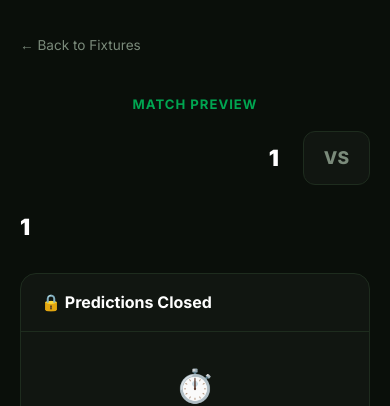
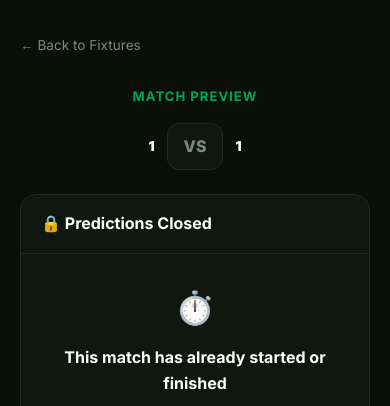
Before and after one commit to jery10/TipKing, a Flask app: page /match/1/vs/1 in a window 390 px wide. Shown: the part 64-470 px from the top of the page. Run offline with Flask 3, Linux system fonts and the light colour scheme; data that the repository does not hold is empty.

Commit message:
Fix mobile match header overflow, show prediction markets in form
- Match header uses clamp() font size and word-break so long names fit on phones
- Result option labels use clamp() font size and word-break
- Add 'What you're scored on' panel showing all 4 markets (Result/Score/O-U/Goals Range) with payouts
- Markets note explains O/U 2.5 and Goals Range are auto-calculated from predicted score

Co-Authored-By: Claude Sonnet 4.6 <noreply@anthropic.com>

```diff
--- a/static/css/style.css
+++ b/static/css/style.css
@@ -540,15 +540,17 @@ textarea { resize: vertical; min-height: 80px; }
 .result-option { display: none; }
 .result-label {
   display: block;
-  padding: 14px;
+  padding: 12px 8px;
   border: 2px solid var(--border);
   border-radius: 10px;
   text-align: center;
   cursor: pointer;
   font-weight: 700;
-  font-size: 0.88rem;
+  font-size: clamp(0.72rem, 2.5vw, 0.88rem);
   transition: all 0.15s;
   user-select: none;
+  word-break: break-word;
+  line-height: 1.3;
 }
 .result-option:checked + .result-label {
   border-color: var(--primary);
--- a/templates/match.html
+++ b/templates/match.html
@@ -7,14 +7,14 @@
   </div>
 
   <!-- Match header -->
-  <div style="text-align:center;padding:36px 0 28px">
+  <div style="text-align:center;padding:28px 0 24px">
     <div style="font-size:0.82rem;font-weight:700;color:var(--primary-light);text-transform:uppercase;letter-spacing:1px;margin-bottom:16px">
       Match Preview
     </div>
-    <div style="display:flex;align-items:center;justify-content:center;gap:24px;flex-wrap:wrap">
-      <div style="font-size:1.4rem;font-weight:900;text-align:right;flex:1;min-width:120px">{{ home }}</div>
-      <div style="background:var(--bg2);border:1px solid var(--border);border-radius:12px;padding:12px 20px;font-size:1.1rem;font-weight:800;color:var(--muted)">VS</div>
-      <div style="font-size:1.4rem;font-weight:900;text-align:left;flex:1;min-width:120px">{{ away }}</div>
+    <div style="display:grid;grid-template-columns:1fr auto 1fr;align-items:center;gap:12px">
+      <div style="font-size:clamp(0.85rem,3vw,1.2rem);font-weight:900;text-align:right;word-break:break-word;line-height:1.25">{{ home }}</div>
+      <div style="background:var(--bg2);border:1px solid var(--border);border-radius:12px;padding:10px 16px;font-size:1rem;font-weight:800;color:var(--muted);white-space:nowrap">VS</div>
+      <div style="font-size:clamp(0.85rem,3vw,1.2rem);font-weight:900;text-align:left;word-break:break-word;line-height:1.25">{{ away }}</div>
     </div>
   </div>
 
@@ -161,6 +161,18 @@
               <textarea id="reasoning" placeholder="Why do you think this? e.g. Home team hasn't lost at home all season, key striker is back from injury..."></textarea>
             </div>
 
+            <!-- Markets being evaluated -->
+            <div style="background:var(--bg3);border:1px solid var(--border);border-radius:10px;padding:14px;margin-bottom:16px">
+              <div style="font-size:0.72rem;font-weight:700;color:var(--primary-light);text-transform:uppercase;letter-spacing:0.5px;margin-bottom:10px">What you're scored on</div>
+              <div style="display:grid;grid-template-columns:1fr 1fr;gap:8px">
+                <div style="font-size:0.78rem;color:var(--muted)">✅ Match Result <span style="color:var(--green);font-weight:700">₦400</span></div>
+                <div style="font-size:0.78rem;color:var(--muted)">🎯 Exact Score <span style="color:var(--green);font-weight:700">₦1,600</span></div>
+                <div style="font-size:0.78rem;color:var(--muted)">📊 Over/Under 2.5 <span style="color:var(--green);font-weight:700">₦200</span></div>
+                <div style="font-size:0.78rem;color:var(--muted)">⚽ Goals Range <span style="color:var(--green);font-weight:700">₦300</span></div>
+              </div>
+              <div style="font-size:0.7rem;color:var(--muted);margin-top:8px;opacity:0.7">O/U 2.5 and Goals Range are auto-calculated from your predicted score.</div>
+            </div>
+
             <div id="scoreWarning" style="color:var(--red);font-size:0.82rem;margin-bottom:12px;display:none;padding:10px;background:rgba(255,68,68,0.08);border-radius:8px"></div>
 
             <button type="button" class="btn btn-gold" style="width:100%;justify-content:center;font-size:1rem;padding:14px" onclick="submitTip()">
```
